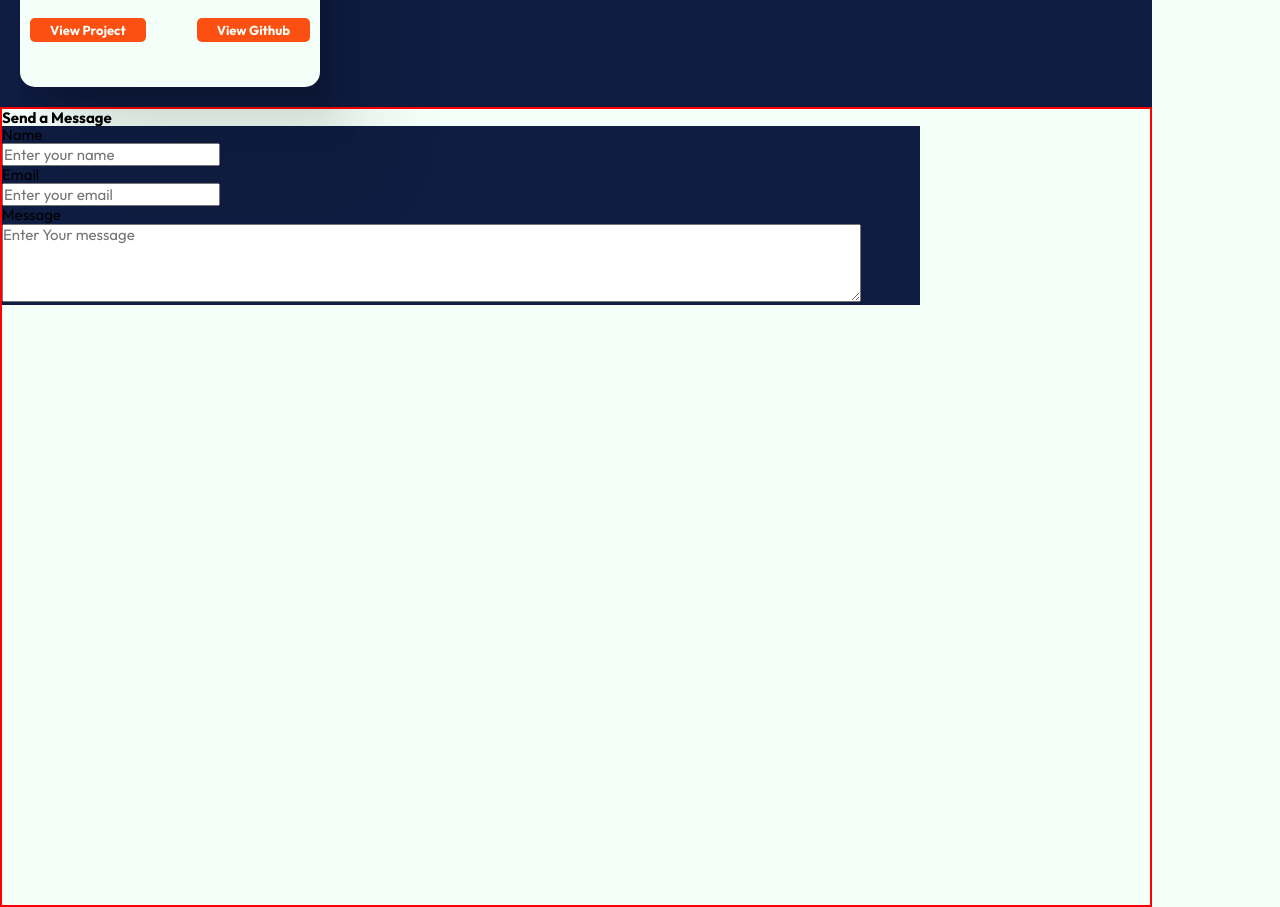
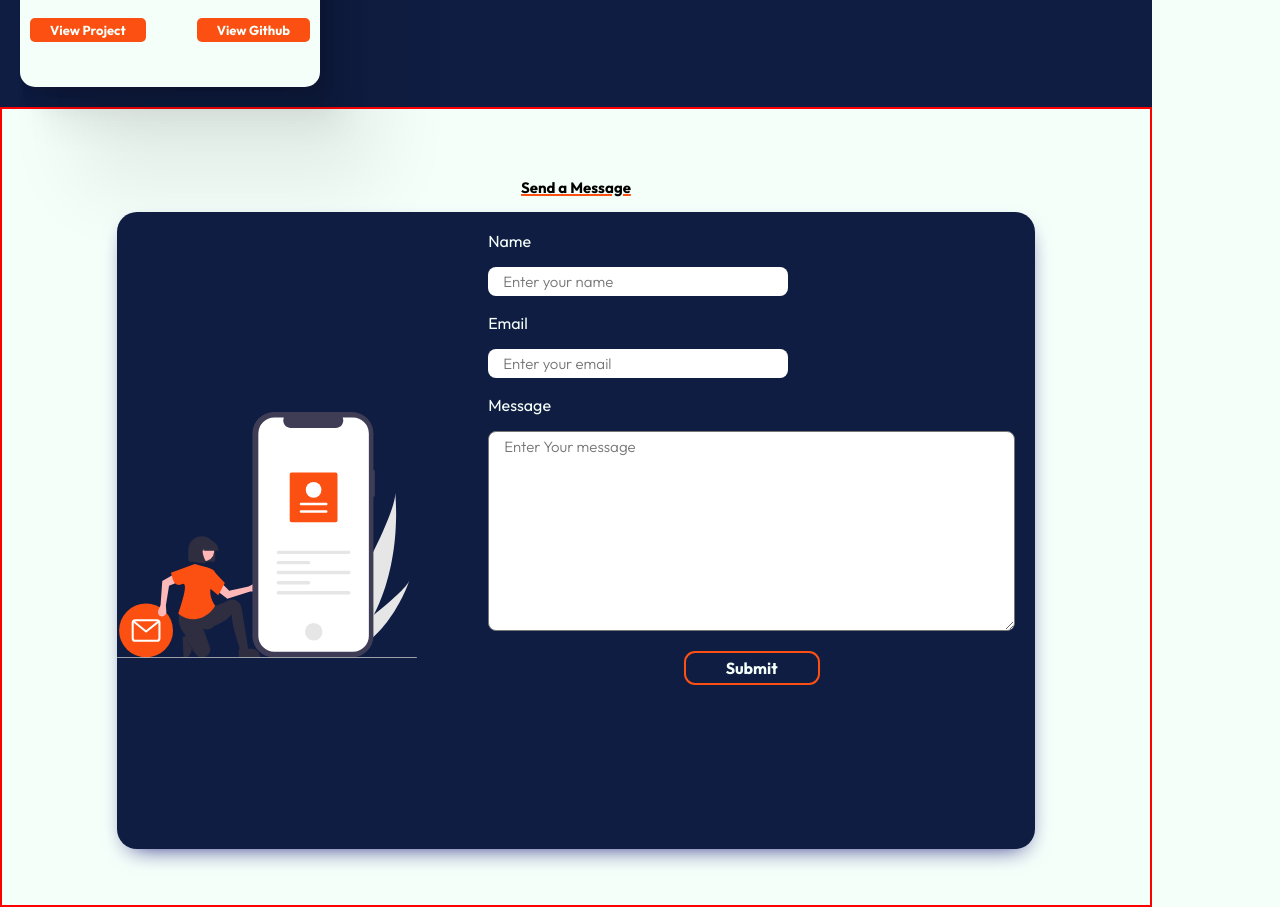
Before and after one commit to Murage-Ivy/my-portfolio, a React (Create React App) app: page / in a window 1280 px wide. Shown: the part 2518-3425 px from the top of the page. Built offline with nearby package versions, Linux system fonts and the light colour scheme.

Commit message:
Create and design contact form

```diff
--- a/src/components/contact/Contact.css
+++ b/src/components/contact/Contact.css
@@ -1,9 +1,83 @@
 #contacts {
   height: 100vh;
   border: 2px solid red;
+  display: flex;
+  flex-direction: column;
+  justify-content: center;
+}
+
+#contacts > h3 {
+  text-align: center;
+  text-decoration: underline var(--tertiary-color) 2px;
+  padding: 15px;
 }
 
 .form {
   background-color: var(--primary-color);
   width: 80%;
+  padding: 20px;
+  height: 80%;
+  margin: 0 auto;
+  border-radius: 20px;
+  position: relative;
+  -webkit-box-shadow: 1px 9px 24px -12px rgba(8, 8, 111, 1);
+  -moz-box-shadow: 1px 9px 24px -12px rgba(8, 8, 111, 1);
+  box-shadow: 1px 9px 24px -12px rgba(8, 8, 111, 1);
 }
+.form > div {
+  position: relative;
+  left: 40%;
+  width: 60%;
+  top: 0%;
+  height: 100%;
+  display: flex;
+  flex-direction: column;
+}
+.form > div > textarea {
+  width: 100%;
+  height: 200px;
+  font-size: 15px;
+  font-weight: 300;
+  padding: 5px 15px;
+  border-radius: 8px;
+}
+
+.form > div > input {
+  width: 300px;
+  padding: 5px 15px;
+  border-radius: 8px;
+  border: none;
+  color: var(--primary-color);
+  font-size: 15px;
+  font-weight: 300;
+}
+
+.form > div > label {
+  color: var(--secondary-color);
+  font-size: 16px;
+}
+.form > img {
+  max-width: 300px;
+  position: absolute;
+  top: 200px;
+  left: 0;
+  bottom: 300px;
+}
+
+.submit {
+  border-radius: 11px;
+  padding: 5px 40px;
+  width: fit-content;
+  border: 2px solid var(--tertiary-color);
+  margin: 0 auto;
+  margin-top: 20px;
+  background-color: transparent;
+  color: var(--secondary-color);
+  font-weight: 600;
+  font-size: 16px;
+  transition: 0.3s linear;
+}
+
+.submit:hover {
+  background-color: var(--tertiary-color);
+}
--- a/src/components/contact/Contact.jsx
+++ b/src/components/contact/Contact.jsx
@@ -1,21 +1,64 @@
-import React from "react";
+import React, { useState } from "react";
 import "./Contact.css";
 function Contact() {
+  const [formInfo, setFormInfo] = useState({
+    name: "",
+    email: "",
+    message: "",
+  });
+
+  function handleChange(event) {
+    const { name, value } = event.target;
+    setFormInfo({ ...formInfo, [name]: value });
+  }
+
+  function handleSubmit(event) {
+    event.preventDefault();
+    console.log("Submitted successfully");
+    setFormInfo({
+      name: "",
+      email: "",
+      message: "",
+    });
+  }
   return (
     <div id="contacts">
       <h3>Send a Message</h3>
-      <form className="form">
+      <form className="form" onSubmit={handleSubmit}>
+        <img src="../assets/Images/contact.svg" alt="contact" />
+        <div>
           <label>Name</label>
           <br />
-        <input type="text" placeholder="Enter your name" />
+          <input
+            type="text"
+            placeholder="Enter your name"
+            value={formInfo.name}
+            name="name"
+            onChange={handleChange}
+          />
           <br />
           <label>Email</label>
           <br />
-        <input type="email" placeholder="Enter your email" />
+          <input
+            type="email"
+            placeholder="Enter your email"
+            value={formInfo.email}
+            name="email"
+            onChange={handleChange}
+          />
           <br />
           <label>Message</label>
           <br />
-        <textarea placeholder="Enter Your message" rows="4" cols="100" />
+          <textarea
+            placeholder="Enter Your message"
+            rows="4"
+            cols="100"
+            value={formInfo.message}
+            name="message"
+            onChange={handleChange}
+          />
+          <button className="submit">Submit</button>
+        </div>
       </form>
     </div>
   );
```
Also changed, not shown: public/assets/Images/contact.svg (added). Lines whose indentation alone changed are shown as unchanged.
